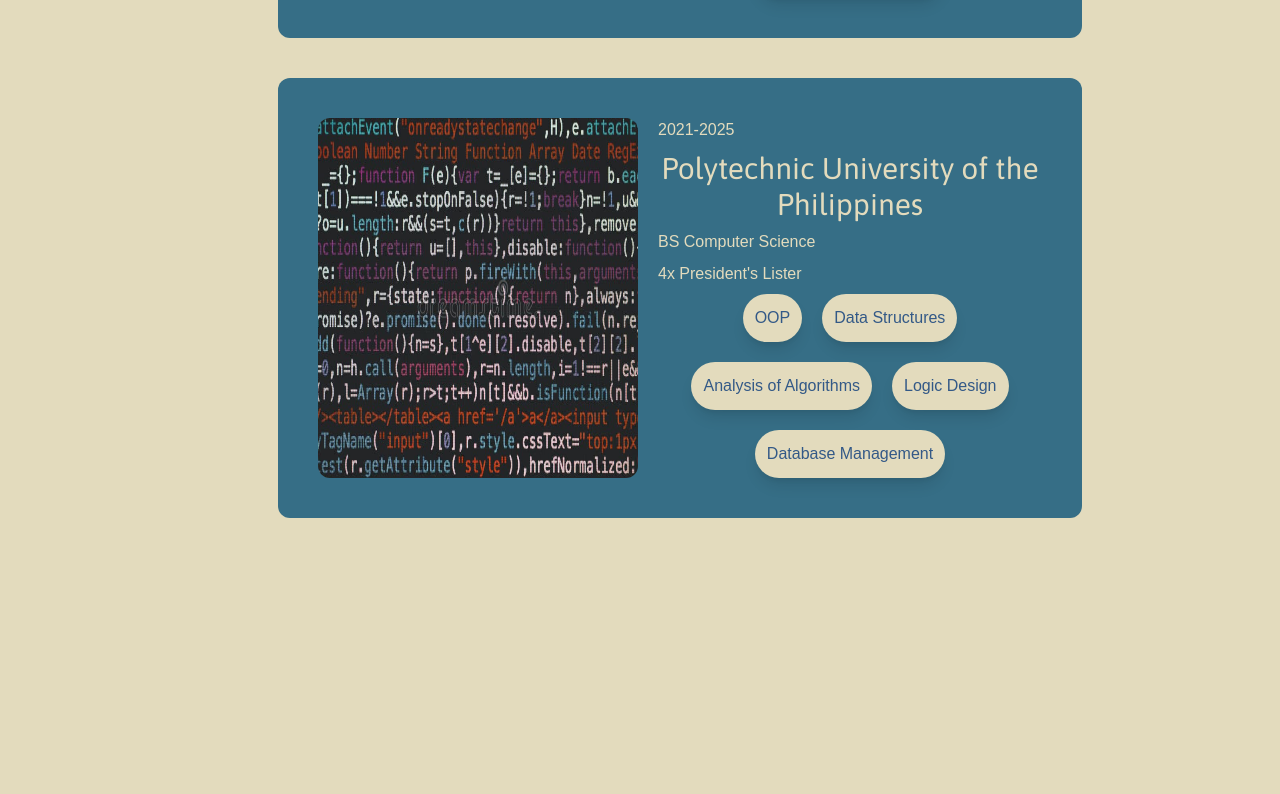
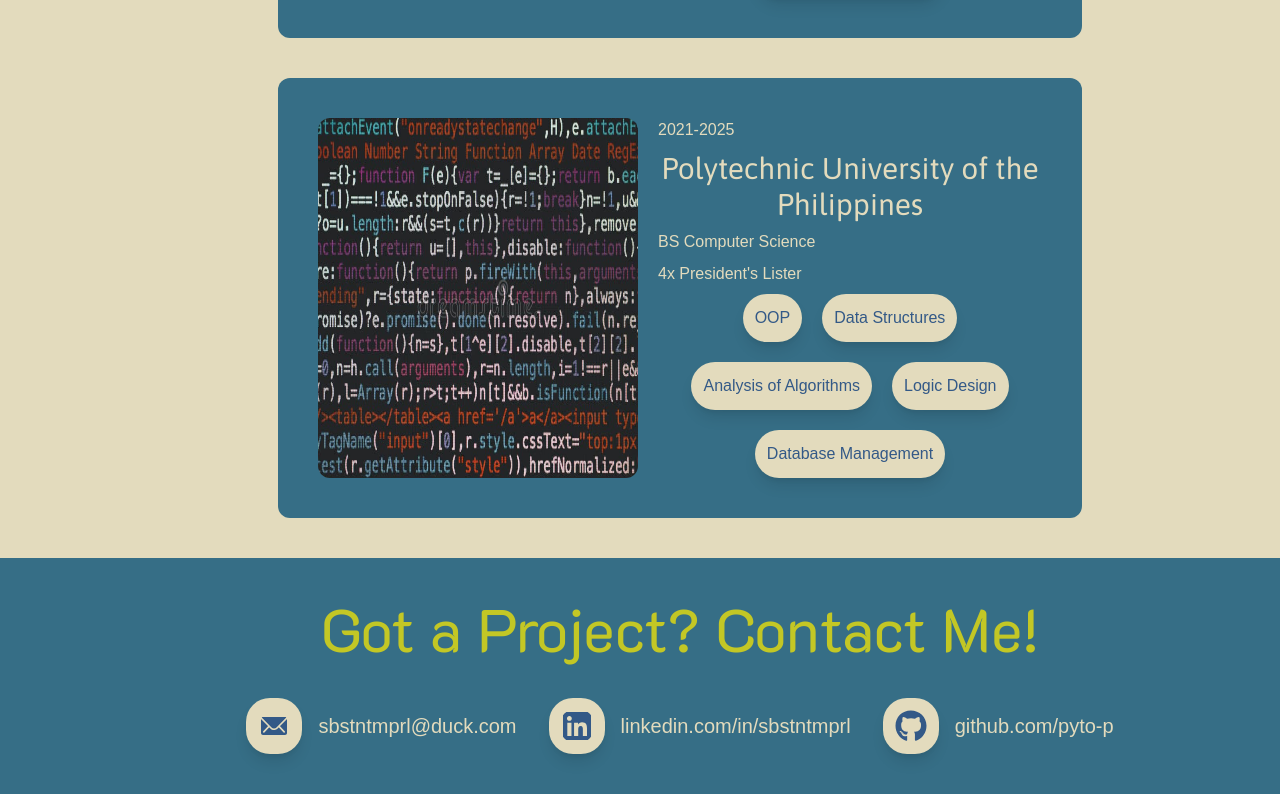
Before and after one commit to sbstntmprl/whoami2, a React (Vite) app in the folder whoami/: page / in a window 1280 px wide. Shown: the part 4849-5643 px from the top of the page. Before the commit the page ends 5407 px from the top, so only its background shows below. Built offline with nearby package versions, Linux system fonts and the light colour scheme; a web font is replaced by a local one.

Commit message:
feat: finished footer

```diff
--- a/whoami/src/About.jsx
+++ b/whoami/src/About.jsx
@@ -3,7 +3,7 @@
 
 function About() {
   return (
-    <section className='h-screen flex flex-col items-center pl-20'>
+    <section className='h-auto flex flex-col items-center pl-20'>
       <div className='flex flex-col gap-8 text-center p-10 text-text'>
         <h1 className='sm:text-2xl md:text-6xl'>WhoAmI</h1>
         <p className='text-justify sm:text-base xl:text-xl'>I am a dedicated computer science student with a passion for full-stack web development, specializing in the MERN stack. My journey in the world of technology began with a profound curiosity about how things work and a desire to create meaningful digital experiences. From my very first line of code, I was captivated by the potential of technology to transform ideas into functional applications that can improve lives and businesses. Over the years, I have poured countless hours into honing my skills in both front-end and back-end development. This dedication has equipped me with the expertise to design and build dynamic web applications that not only look visually stunning but also perform seamlessly under various conditions. I find immense satisfaction in solving intricate problems, optimizing performance, and crafting user-centric solutions that go beyond aesthetics, ensuring a smooth and engaging experience for users.</p>
--- a/whoami/src/App.jsx
+++ b/whoami/src/App.jsx
@@ -1,4 +1,5 @@
 import About from './About';
+import Contact from './Contact';
 import Landing from './Landing';
 import Projects from './Projects';
 import SideBar from './SideBar';
@@ -12,6 +13,7 @@
       <Skills />
       <Projects />
       <About />
+      <Contact />
     </>
   );
 }
--- /dev/null
+++ b/whoami/src/Contact.jsx
@@ -0,0 +1,34 @@
+import React from 'react';
+import { FaGithub, FaLinkedin } from "react-icons/fa";
+import { IoIosMail } from "react-icons/io";
+
+function Contact() {
+  return (
+    <section className='bg-secondary h-auto flex flex-col items-center justify-center pl-20 pb-10'>
+      <div className='flex flex-col gap-8 text-center p-10 text-text'>
+        <h1 className='sm:text-2xl md:text-6xl text-left text-active'>Got a Project? Contact Me!</h1>
+      </div>
+      <div className='flex gap-8 text-center'>
+        <div className='flex gap-4 items-center'>
+          <a href="mailto:sbstntmprl@duck.com">
+            <IoIosMail className='w-14 h-14 skills'/>
+          </a>
+          <p className='text-xl text-background'>sbstntmprl@duck.com</p>
+        </div>
+
+        <div className='flex gap-4 items-center'>
+          <a href="https://www.linkedin.com/in/sbstntmprl/">
+            <FaLinkedin className='w-14 h-14 skills'/>
+          </a>
+          <p className='text-xl text-background'>linkedin.com/in/sbstntmprl</p>
+        </div>
+        <div className='flex gap-4 items-center'>
+          <a href="https://github.com/pyto-p"><FaGithub className='w-14 h-14 skills'/></a>
+          <p className='text-xl text-background'>github.com/pyto-p</p>
+        </div>
+      </div>
+    </section>
+  )
+}
+
+export default Contact
```
